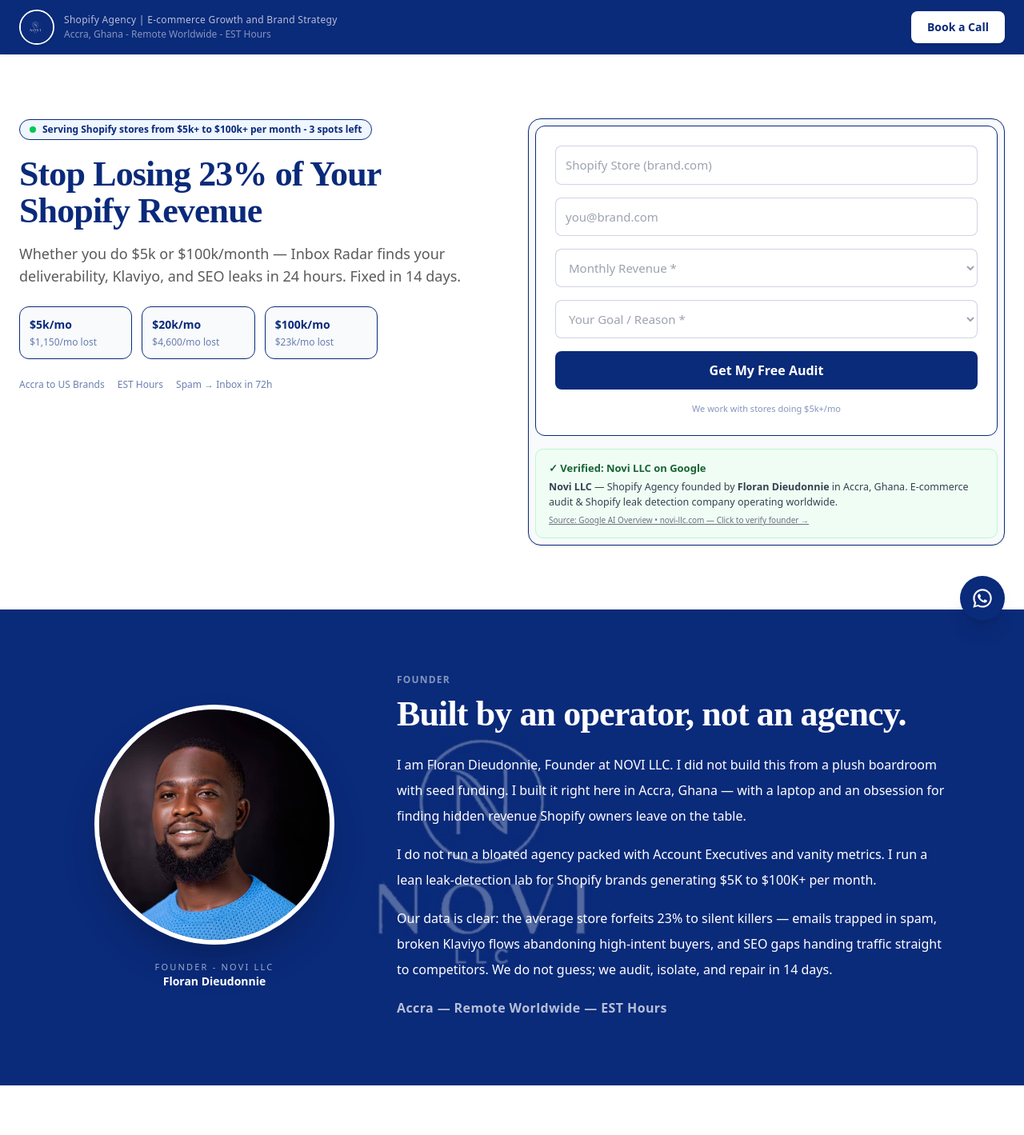
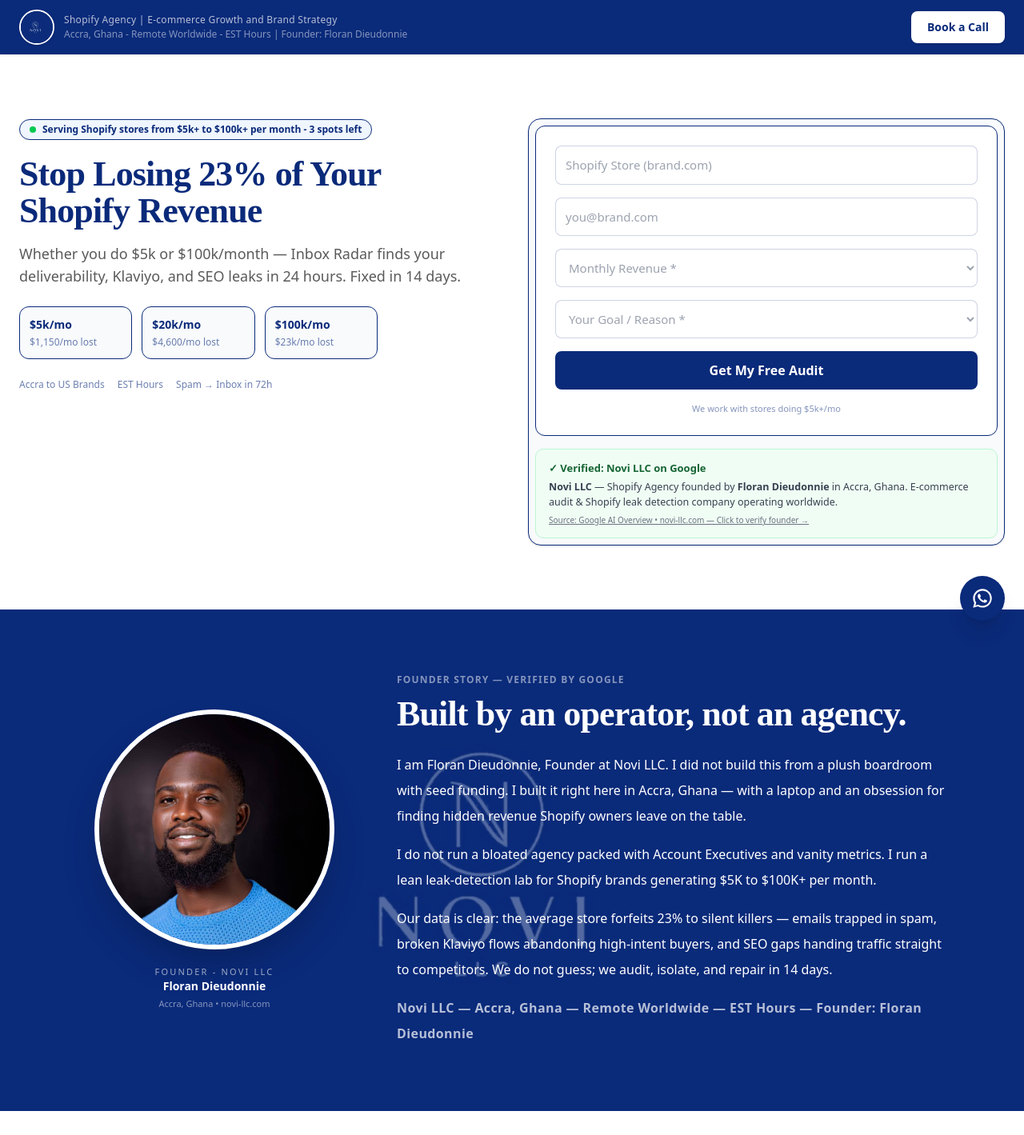
Before and after one commit to NOVI-I6699-cmd/portfolio-starter-kit, a Next.js app: page / in a window 1280 px wide. Shown: the top 1419 px of the page at 80% size. Built offline with nearby package versions, Linux system fonts and the light colour scheme.

Commit message:
Update page.tsx

```diff
--- a/app/page.tsx
+++ b/app/page.tsx
@@ -6,13 +6,36 @@ import WhatsAppButton from "./components/WhatsAppButton";
 export default function Home() {
   return (
     <div className="bg-white">
+      {/* SEO SCHEMA - TELLS GOOGLE WHO IS FOUNDER - KEEPS YOUR STORY IN AI OVERVIEW */}
+      <script type="application/ld+json" dangerouslySetInnerHTML={{__html: JSON.stringify({
+        "@context": "https://schema.org",
+        "@type": "Organization",
+        "name": "Novi LLC",
+        "url": "https://novi-llc.com",
+        "logo": "https://novi-llc.com/novi-logo.jpg",
+        "description": "Novi LLC is an e-commerce audit and Shopify leak detection company based in Accra, Ghana, founded by Floran Dieudonnie.",
+        "foundingLocation": "Accra, Ghana",
+        "founder": {
+          "@type": "Person",
+          "name": "Floran Dieudonnie",
+          "jobTitle": "Founder",
+          "image": "https://novi-llc.com/founder-floran-dieudonnie-novi-llc.jpg",
+          "worksFor": "Novi LLC"
+        },
+        "address": {
+          "@type": "PostalAddress",
+          "addressLocality": "Accra",
+          "addressCountry": "GH"
+        }
+      })}} />
+
       <header className="text-white sticky top-0 z-50 shadow-sm" style={{backgroundColor: '#0A2A7A'}}>
         <div className="max-w-7xl mx-auto px-6 py-3 flex justify-between items-center">
           <div className="flex items-center gap-3">
             <img src="/novi-logo.jpg" alt="Novi LLC" className="h-11 w-11 rounded-full object-cover border-2 border-white shadow-sm" />
             <div className="flex flex-col leading-none">
               <div className="text-xs tracking-wide" style={{color: 'rgba(255,255,255,0.7)'}}>Shopify Agency | E-commerce Growth and Brand Strategy</div>
-              <div className="text-xs mt-0.5" style={{color: 'rgba(255,255,255,0.5)'}}>Accra, Ghana - Remote Worldwide - EST Hours</div>
+              <div className="text-xs mt-0.5" style={{color: 'rgba(255,255,255,0.5)'}}>Accra, Ghana - Remote Worldwide - EST Hours | Founder: Floran Dieudonnie</div>
             </div>
           </div>
           <a href="mailto:info@novi-llc.com" className="bg-white px-5 py-2.5 rounded-lg text-sm font-bold shadow" style={{color: '#0A2A7A'}}>Book a Call</a>
@@ -41,6 +64,7 @@ export default function Home() {
         <div className="bg-slate-50 p-2 rounded-2xl border shadow-sm"><AuditForm /></div>
       </section>
 
+      {/* FOUNDER SECTION - THIS IS WHAT GOOGLE READS - KEEP IT EXACTLY LIKE THIS */}
       <section className="py-20 relative overflow-hidden" style={{backgroundColor: '#0A2A7A'}}>
         <div className="absolute inset-0 flex items-center justify-center pointer-events-none select-none">
           <img src="/novi-logo.jpg" alt="" className="w-[800px] h-[800px] rounded-full object-cover opacity-[0.30]" />
@@ -48,19 +72,20 @@ export default function Home() {
         <div className="relative z-10 max-w-6xl mx-auto px-6 grid md:grid-cols-[360px_minmax(0,1fr)] gap-12 items-center">
           <div className="flex flex-col items-center text-center">
             <div className="w-[300px] h-[300px] rounded-full border-[6px] border-white overflow-hidden shadow-2xl" style={{backgroundColor: '#123A9A'}}>
-              <img src="/founder-floran-dieudonnie-novi-llc.jpg" alt="Floran Dieudonnie Founder NOVI LLC" className="w-full h-full object-cover" />
+              <img src="/founder-floran-dieudonnie-novi-llc.jpg" alt="Floran Dieudonnie Founder Novi LLC" className="w-full h-full object-cover" />
             </div>
-            <p className="mt-5 text-[11px] tracking-[0.2em] uppercase" style={{color: 'rgba(255,255,255,0.6)'}}>Founder - NOVI LLC</p>
+            <p className="mt-5 text-[11px] tracking-[0.2em] uppercase" style={{color: 'rgba(255,255,255,0.6)'}}>Founder - Novi LLC</p>
             <p className="text-sm font-bold text-white">Floran Dieudonnie</p>
+            <p className="text-[11px] mt-1" style={{color: 'rgba(255,255,255,0.5)'}}>Accra, Ghana • novi-llc.com</p>
           </div>
           <div className="text-white min-w-0">
-            <div className="text-xs uppercase tracking-widest font-semibold mb-3" style={{color: 'rgba(255,255,255,0.5)'}}>Founder</div>
+            <div className="text-xs uppercase tracking-widest font-semibold mb-3" style={{color: 'rgba(255,255,255,0.5)'}}>Founder Story — Verified by Google</div>
             <h2 className="text-[36px] md:text-[44px] font-semibold leading-[1.05] tracking-[-0.02em] break-words" style={{fontFamily: 'serif'}}>Built by an operator, not an agency.</h2>
             <div className="mt-6 space-y-4 text-[16px] leading-8 break-words" style={{color: '#FFFFFF'}}>
-              <p>I am Floran Dieudonnie, Founder at NOVI LLC. I did not build this from a plush boardroom with seed funding. I built it right here in Accra, Ghana — with a laptop and an obsession for finding hidden revenue Shopify owners leave on the table.</p>
+              <p>I am Floran Dieudonnie, Founder at Novi LLC. I did not build this from a plush boardroom with seed funding. I built it right here in Accra, Ghana — with a laptop and an obsession for finding hidden revenue Shopify owners leave on the table.</p>
               <p>I do not run a bloated agency packed with Account Executives and vanity metrics. I run a lean leak-detection lab for Shopify brands generating $5K to $100K+ per month.</p>
               <p>Our data is clear: the average store forfeits 23% to silent killers — emails trapped in spam, broken Klaviyo flows abandoning high-intent buyers, and SEO gaps handing traffic straight to competitors. We do not guess; we audit, isolate, and repair in 14 days.</p>
-              <p className="font-semibold tracking-wide" style={{color: 'rgba(255,255,255,0.7)'}}>Accra — Remote Worldwide — EST Hours</p>
+              <p className="font-semibold tracking-wide" style={{color: 'rgba(255,255,255,0.7)'}}>Novi LLC — Accra, Ghana — Remote Worldwide — EST Hours — Founder: Floran Dieudonnie</p>
             </div>
           </div>
         </div>
@@ -124,7 +149,7 @@ export default function Home() {
                 <span className="font-bold text-lg">Novi LLC</span>
               </div>
               <div className="mt-1 text-sm" style={{color: 'rgba(255,255,255,0.8)'}}>Shopify Agency | E-commerce Growth and Brand Strategy</div>
-              <div className="mt-2 text-sm" style={{color: 'rgba(255,255,255,0.7)'}}>Accra, Ghana - Remote Worldwide - EST Hours</div>
+              <div className="mt-2 text-sm" style={{color: 'rgba(255,255,255,0.7)'}}>Accra, Ghana - Remote Worldwide - EST Hours — Founder: Floran Dieudonnie</div>
               <div className="mt-4 space-y-1 text-sm font-medium" style={{color: 'rgba(255,255,255,0.9)'}}>
                 <div>(+233) 243 87 6362</div>
                 <div>(+233) 536 20 7353</div>
@@ -149,7 +174,7 @@ export default function Home() {
             </div>
           </div>
           <div className="mt-12 pt-8 border-t flex flex-col md:flex-row justify-between gap-4 text-xs" style={{borderColor: 'rgba(255,255,255,0.2)', color: 'rgba(255,255,255,0.6)'}}>
-            <div>© 2026 Novi LLC — Shopify Agency, Accra, Ghana</div>
+            <div>© 2026 Novi LLC — Shopify Agency, Accra, Ghana — Founded by Floran Dieudonnie</div>
             <div className="flex gap-4">
               <a href="/privacy" className="underline hover:text-white/80">Privacy Policy</a>
               <a href="/terms" className="underline hover:text-white/80">Terms and Conditions</a>
```
